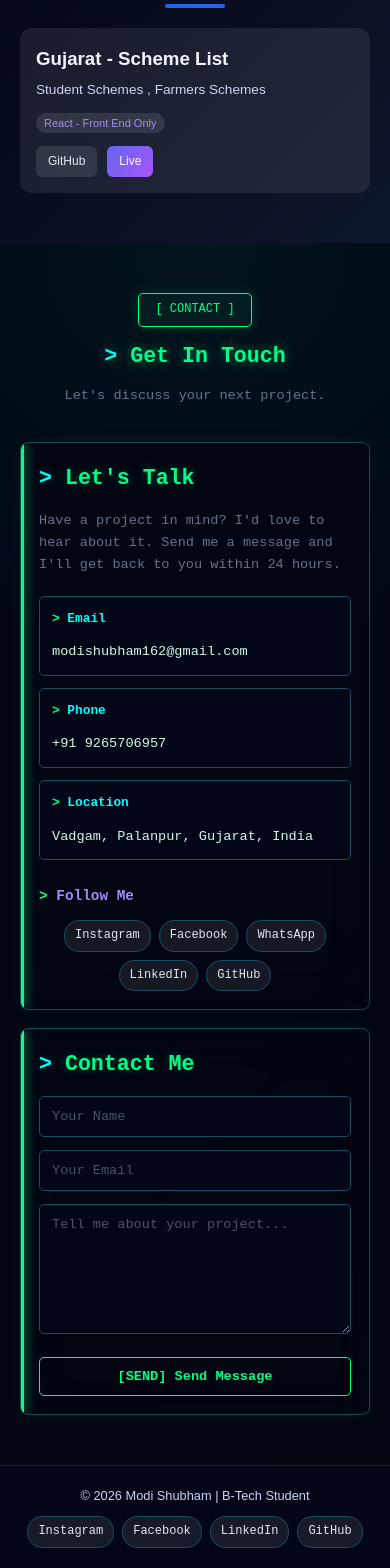
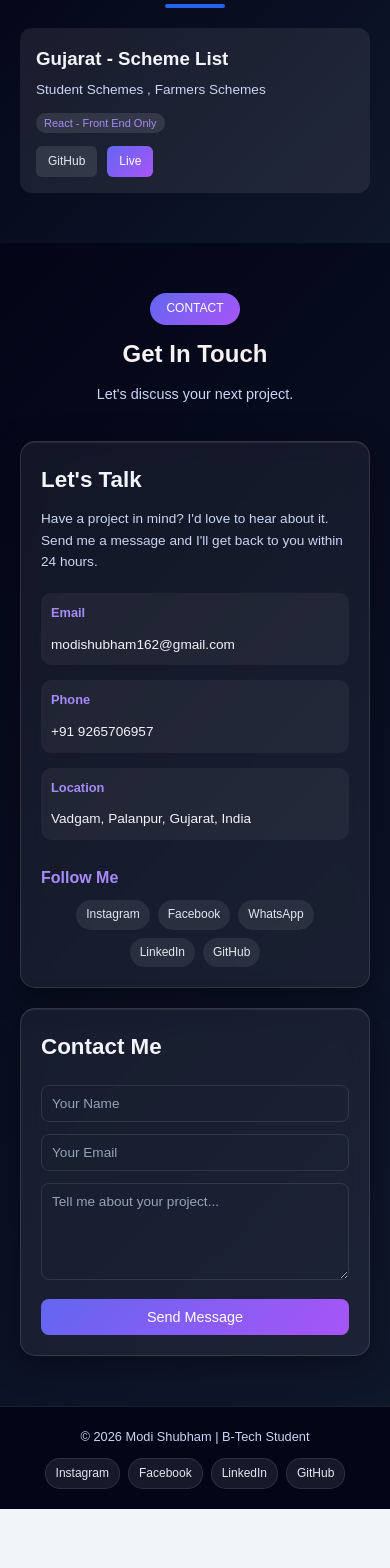
Before and after one commit to Shubham162m/Portfolio-sm, a React (Create React App) app in the folder portfolio-frontend/: page / in a window 390 px wide. Shown: the part 1278-2846 px from the top of the page. After the commit the page ends 2787 px from the top, so only its background shows below. Built offline with nearby package versions, Linux system fonts and the light colour scheme.

Commit message:
Revise Contact.css for better design and layout
Refactor contact section styles for improved aesthetics and responsiveness.

```diff
--- a/portfolio-frontend/src/components/Contact.css
+++ b/portfolio-frontend/src/components/Contact.css
@@ -1,14 +1,43 @@
-/* =========================
-   CONTACT SECTION
-========================= */
+.contact-info,
+.contact-form {
+  background: rgba(255, 255, 255, 0.06);
+  border: 1px solid rgba(255, 255, 255, 0.12);
+  border-radius: 20px;
+  padding: 28px;
+
+  /* Blur effect */
+  backdrop-filter: blur(20px);
+  -webkit-backdrop-filter: blur(20px);
+
+  /* Glass shadow */
+  box-shadow:
+    0 8px 32px rgba(0, 0, 0, 0.35),
+    inset 0 1px 1px rgba(255, 255, 255, 0.08);
+
+  transition: all 0.3s ease;
+}
+
+.contact-info:hover,
+.contact-form:hover {
+  background: rgba(255, 255, 255, 0.09);
+  border-color: rgba(167, 139, 250, 0.35);
+  transform: translateY(-3px);
+
+  box-shadow:
+    0 15px 40px rgba(0, 0, 0, 0.45),
+    0 0 25px rgba(99, 102, 241, 0.12);
+}
+
+
+
+
+
+
+
 
 .contact {
   padding: 70px 0;
-  background:
-    radial-gradient(circle at top, rgba(0, 255, 136, 0.06), transparent 35%),
-    linear-gradient(135deg, #020617, #030712);
-  color: #d1fae5;
-  font-family: "Courier New", Courier, monospace;
+  background: linear-gradient(135deg, #020617, #0f172a);
 }
 
 .container {
@@ -17,9 +46,7 @@
   padding: 0 16px;
 }
 
-/* =========================
-   SECTION HEADER
-========================= */
+/* Section Header */
 
 .section-header {
   text-align: center;
@@ -28,45 +55,25 @@
 
 .section-tag {
   display: inline-block;
+  background: linear-gradient(135deg, #6366f1, #a855f7);
+  color: #ffffff;
   padding: 6px 16px;
-  border: 1px solid #00ff88;
-  border-radius: 5px;
-  background: rgba(0, 255, 136, 0.05);
-  color: #00ff88;
-  font-family: "Courier New", monospace;
+  border-radius: 20px;
   font-size: 12px;
-  box-shadow: 0 0 12px rgba(0, 255, 136, 0.15);
-}
-
-.section-tag::before {
-  content: "[ ";
-}
-
-.section-tag::after {
-  content: " ]";
 }
 
 .section-header h2 {
-  margin: 12px 0;
-  color: #00ff88;
-  font-family: "Courier New", monospace;
-  font-size: 1.9rem;
-  text-shadow: 0 0 12px rgba(0, 255, 136, 0.45);
-}
-
-.section-header h2::before {
-  content: "> ";
-  color: #00ffff;
+  font-size: 1.8rem;
+  color: #f9f1f1;
+  margin: 10px 0;
 }
 
 .section-header p {
-  color: #64748b;
-  font-size: 0.85rem;
+  font-size: 0.9rem;
+  color: #cbd5f5;
 }
 
-/* =========================
-   CONTACT LAYOUT
-========================= */
+/* Contact Layout */
 
 .contact-wrapper {
   display: grid;
@@ -74,292 +81,177 @@
   gap: 25px;
 }
 
-/* =========================
-   GLASS / HACKER BOX
-========================= */
+/* Contact Information */
 
-.contact-info,
-.contact-form {
-  position: relative;
-  padding: 28px;
-  background: rgba(3, 7, 18, 0.85);
-  border: 1px solid #134e4a;
-  border-radius: 8px;
-
-  backdrop-filter: blur(20px);
-  -webkit-backdrop-filter: blur(20px);
-
-  box-shadow:
-    0 0 20px rgba(0, 255, 136, 0.04),
-    inset 0 0 20px rgba(0, 255, 136, 0.02);
-
-  transition: 0.3s ease;
-  overflow: hidden;
+.contact-info {
+  background: rgba(255, 255, 255, 0.06);
+  padding: 25px;
+  border-radius: 15px;
+  backdrop-filter: blur(10px);
 }
 
-/* Green terminal line */
-
-.contact-info::before,
-.contact-form::before {
-  content: "";
-  position: absolute;
-  left: 0;
-  top: 0;
-  width: 3px;
-  height: 100%;
-  background: #00ff88;
-  box-shadow: 0 0 12px #00ff88;
-}
-
-.contact-info:hover,
-.contact-form:hover {
-  transform: translateY(-3px);
-  border-color: #00ff88;
-
-  box-shadow:
-    0 0 25px rgba(0, 255, 136, 0.12),
-    inset 0 0 25px rgba(0, 255, 136, 0.03);
-}
-
-/* =========================
-   CONTACT INFORMATION
-========================= */
-
-.contact-info h3,
-.contact-form h3 {
-  margin: 0 0 15px;
-  color: #00ff88;
-  font-family: "Courier New", monospace;
-  font-size: 1.35rem;
-  text-shadow: 0 0 8px rgba(0, 255, 136, 0.3);
-}
-
-.contact-info h3::before,
-.contact-form h3::before {
-  content: "> ";
-  color: #00ffff;
+.contact-info h3 {
+  font-size: 1.4rem;
+  color: #f1f5f9;
+  margin-bottom: 10px;
 }
 
 .contact-info > p {
+  font-size: 0.85rem;
+  color: #cbd5f5;
   margin-bottom: 20px;
-  color: #64748b;
-  font-size: 0.85rem;
-  line-height: 1.6;
 }
 
-/* =========================
-   CONTACT ITEMS
-========================= */
+/* Contact Items */
 
 .contact-item {
   display: flex;
   align-items: center;
-  gap: 12px;
-  margin-bottom: 12px;
-  padding: 12px;
-
-  background: #020617;
-  border: 1px solid #164e63;
-  border-radius: 5px;
-
-  transition: 0.2s ease;
-}
-
-.contact-item:hover {
-  border-color: #00ffff;
-  box-shadow: 0 0 12px rgba(0, 255, 255, 0.08);
-  transform: translateX(3px);
+  gap: 10px;
+  margin-bottom: 15px;
+  padding: 10px;
+  border-radius: 10px;
+  background: rgba(255, 255, 255, 0.05);
 }
 
 .contact-item h4 {
   min-width: 70px;
+  font-size: 0.8rem;
+  color: #a78bfa;
   margin: 0;
-  color: #00ffff;
-  font-size: 0.8rem;
-  font-family: "Courier New", monospace;
-}
-
-.contact-item h4::before {
-  content: "> ";
-  color: #00ff88;
 }
 
 .contact-item p,
 .contact-item a {
+  font-size: 0.85rem;
+  color: #f1f5f9;
+  text-decoration: none;
   margin: 0;
-  color: #d1fae5;
-  font-size: 0.85rem;
-  text-decoration: none;
-  word-break: break-word;
 }
 
 .contact-item a:hover {
-  color: #00ff88;
+  color: #a78bfa;
 }
 
-/* =========================
-   SOCIAL LINKS
-========================= */
+/* Social Links */
 
 .contact-social {
   margin-top: 25px;
 }
 
 .contact-social h4 {
-  margin-bottom: 12px;
   color: #a78bfa;
-  font-size: 0.9rem;
-}
-
-.contact-social h4::before {
-  content: "> ";
-  color: #00ff88;
+  margin-bottom: 10px;
+  font-size: 1rem;
 }
 
 .social-links {
   display: flex;
   flex-wrap: wrap;
-  gap: 8px;
+  gap: 10px;
 }
 
 .social-links a {
-  padding: 8px 12px;
-  background: #020617;
-  border: 1px solid #164e63;
-  border-radius: 4px;
-
-  color: #94a3b8;
-  font-family: "Courier New", monospace;
-  font-size: 0.8rem;
   text-decoration: none;
-
-  transition: 0.25s ease;
+  font-size: 0.85rem;
+  padding: 8px 14px;
+  border-radius: 6px;
+  color: #e2e8f0;
+  background: rgba(255, 255, 255, 0.08);
+  transition: 0.3s ease;
 }
 
 .social-links a:hover {
-  background: #00ff88;
-  border-color: #00ff88;
-  color: #020617;
+  background: linear-gradient(135deg, #6366f1, #a855f7);
+  color: #ffffff;
   transform: translateY(-2px);
-  box-shadow: 0 0 15px rgba(0, 255, 136, 0.25);
 }
 
-/* =========================
-   CONTACT FORM
-========================= */
+/* Contact Form */
+
+.contact-form {
+  background: rgba(255, 255, 255, 0.06);
+  padding: 25px;
+  border-radius: 15px;
+  backdrop-filter: blur(10px);
+}
+
+.contact-form h3 {
+  color: #f1f5f9;
+  margin: 0 0 20px;
+  font-size: 1.4rem;
+}
 
 .form-group {
-  margin-bottom: 13px;
+  margin-bottom: 12px;
 }
 
 .form-group input,
 .form-group textarea {
   width: 100%;
   box-sizing: border-box;
-  padding: 12px;
+  padding: 10px;
+  border-radius: 8px;
+  border: 1px solid rgba(255, 255, 255, 0.1);
+  background: transparent;
+  color: #f1f5f9;
+  font-size: 0.85rem;
+  font-family: inherit;
+}
 
-  background: #020617;
-  color: #d1fae5;
-
-  border: 1px solid #164e63;
-  border-radius: 5px;
-
-  outline: none;
-
-  font-family: "Courier New", monospace;
-  font-size: 0.85rem;
-
-  transition: 0.2s ease;
+.form-group textarea {
+  resize: vertical;
 }
 
 .form-group input::placeholder,
 .form-group textarea::placeholder {
-  color: #475569;
+  color: #94a3b8;
 }
 
 .form-group input:focus,
 .form-group textarea:focus {
-  border-color: #00ff88;
-
-  box-shadow:
-    0 0 0 1px #00ff88,
-    0 0 12px rgba(0, 255, 136, 0.12);
+  outline: none;
+  border-color: #6366f1;
+  box-shadow: 0 0 0 2px rgba(99, 102, 241, 0.2);
 }
 
-.form-group textarea {
-  min-height: 130px;
-  resize: vertical;
-}
-
-/* =========================
-   SUBMIT BUTTON
-========================= */
+/* Submit Button */
 
 .submit-btn {
   width: 100%;
-  padding: 11px;
-
-  background: transparent;
-  color: #00ff88;
-
-  border: 1px solid #00ff88;
-  border-radius: 5px;
-
-  font-family: "Courier New", monospace;
-  font-size: 0.85rem;
-  font-weight: bold;
-
+  padding: 10px;
+  border-radius: 8px;
+  border: none;
+  background: linear-gradient(135deg, #6366f1, #a855f7);
+  color: #ffffff;
+  font-size: 0.9rem;
   cursor: pointer;
-  transition: 0.25s ease;
-}
-
-.submit-btn::before {
-  content: "[SEND] ";
+  transition: 0.3s ease;
 }
 
 .submit-btn:hover:not(:disabled) {
-  background: #00ff88;
-  color: #020617;
-
   transform: translateY(-2px);
-
-  box-shadow:
-    0 0 20px rgba(0, 255, 136, 0.3);
+  box-shadow: 0 8px 20px rgba(99, 102, 241, 0.4);
 }
 
 .submit-btn:disabled {
-  opacity: 0.5;
+  opacity: 0.6;
   cursor: not-allowed;
 }
 
-/* =========================
-   SUCCESS MESSAGE
-========================= */
+/* Success Message */
 
 .success-message {
-  margin-top: 12px;
-  padding: 10px;
-
-  background: rgba(0, 255, 136, 0.05);
-  color: #00ff88;
-
-  border: 1px solid #166534;
-  border-radius: 5px;
-
+  margin-top: 10px;
+  padding: 8px;
+  background: rgba(34, 197, 94, 0.2);
+  color: #22c55e;
   text-align: center;
-
-  font-family: "Courier New", monospace;
+  border-radius: 6px;
   font-size: 0.8rem;
 }
 
-.success-message::before {
-  content: "[SUCCESS] ";
-  color: #00ffff;
-}
-
-/* =========================
-   TABLET
-========================= */
+/* Tablet */
 
 @media (max-width: 768px) {
   .contact-wrapper {
@@ -369,16 +261,9 @@
   .section-header h2 {
     font-size: 1.5rem;
   }
-
-  .contact-info,
-  .contact-form {
-    padding: 22px;
-  }
 }
 
-/* =========================
-   MOBILE
-========================= */
+/* Mobile */
 
 @media (max-width: 480px) {
   .contact {
@@ -386,12 +271,7 @@
   }
 
   .contact-wrapper {
-    gap: 18px;
-  }
-
-  .contact-info,
-  .contact-form {
-    padding: 18px;
+    gap: 20px;
   }
 
   .contact-item {
@@ -404,10 +284,11 @@
   }
 
   .social-links {
-    justify-content: flex-start;
+    justify-content: center;
   }
 
-  .section-header h2 {
-    font-size: 1.35rem;
+  .contact-info,
+  .contact-form {
+    padding: 20px;
   }
 }
```
